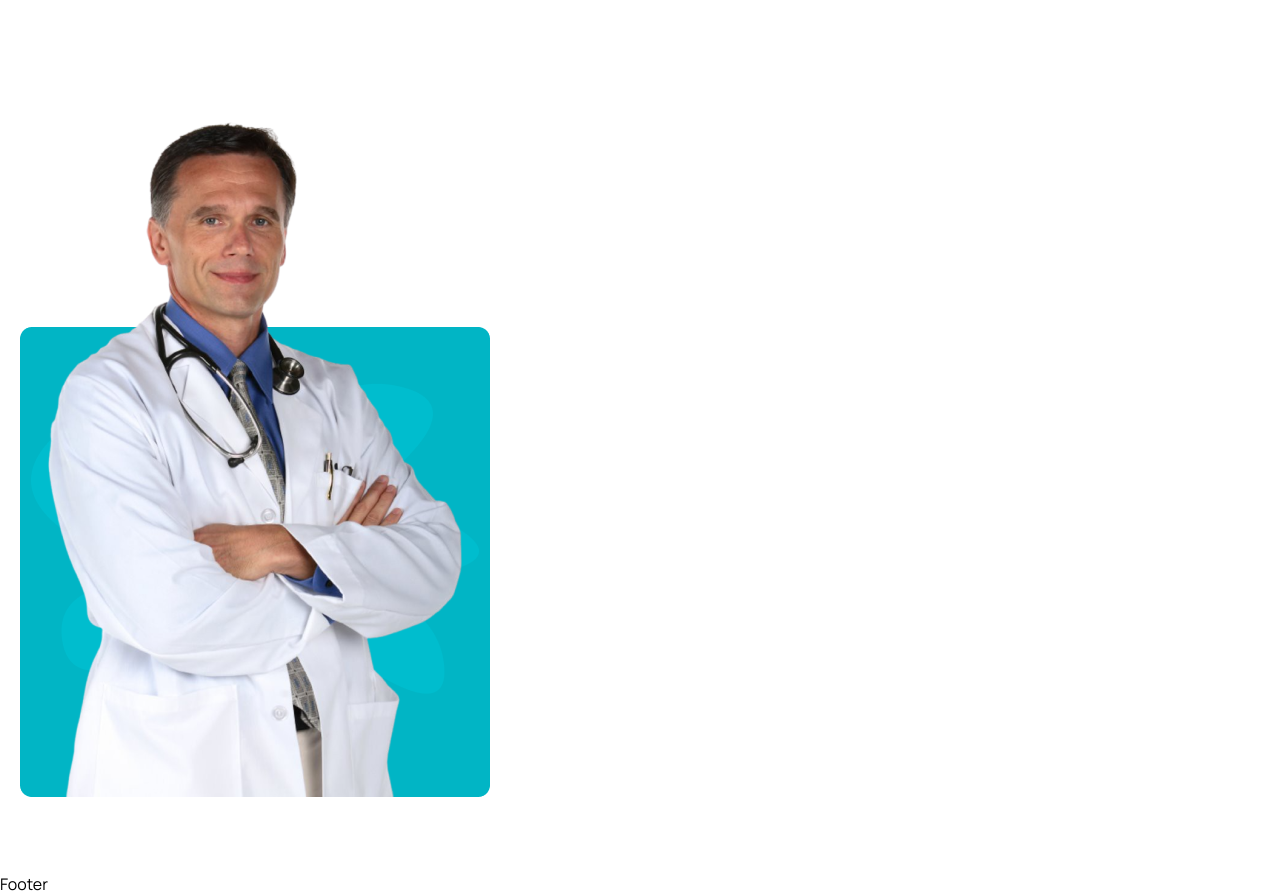
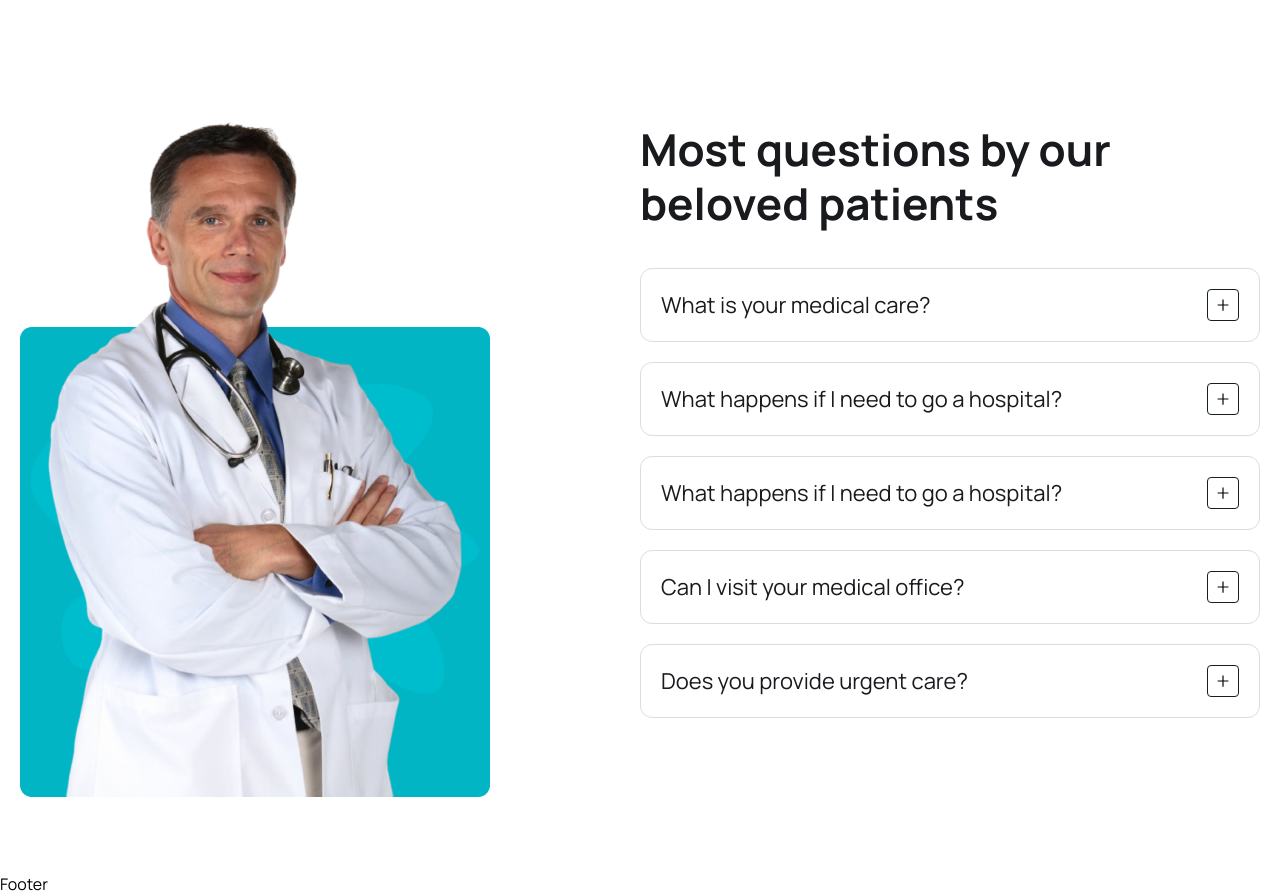
Before and after one commit to M-Alam116/Doctor-Appointment, a React (Vite) app in the folder frontend/: page / in a window 1280 px wide. Shown: the part 4700-5596 px from the top of the page. Built offline with nearby package versions, Linux system fonts and the light colour scheme; the HTML template or start-up script is replaced by a standard one.

Commit message:
FAQs section completed

```diff
--- /dev/null
+++ b/frontend/src/components/Faq/FaqItem.jsx
@@ -0,0 +1,39 @@
+import { useState } from "react";
+import { AiOutlineMinus, AiOutlinePlus } from "react-icons/ai";
+const FaqItem = ({ item }) => {
+  const [isOpen, setIsOpen] = useState(false);
+
+  const toggleAccordion = () => {
+    setIsOpen(!isOpen);
+  };
+
+  return (
+    <div className="p-3 lg:p-5 rounded-[12px] border border-solid border-[#D9DCE2] mb-5 cursor-pointer">
+      <div
+        className="flex items-center justify-between gap-5"
+        onClick={toggleAccordion}
+      >
+        <h4 className="text-[16px] leading-7 lg:text-[22px] lg:leading-8 text-headingColor">
+          {item.question}
+        </h4>
+        <div
+          className={`${
+            isOpen && "bg-primaryColor text-white border-none"
+          } w-7 h-7 lg:w-8 lg:h-8 border border-solid border-[#141F21] rounded flex items-center justify-center`}
+        >
+          {isOpen ? <AiOutlineMinus /> : <AiOutlinePlus />}
+        </div>
+      </div>
+
+      {isOpen && (
+        <div className="mt-4">
+          <p className="text-[14px] leading-6 lg:text-[16px] lg:leading-7 font-[400] text-textColor">
+            {item.content}
+          </p>
+        </div>
+      )}
+    </div>
+  );
+};
+
+export default FaqItem;
--- /dev/null
+++ b/frontend/src/components/Faq/FaqList.jsx
@@ -0,0 +1,13 @@
+import { faqs } from "../../assets/data/faqs";
+import FaqItem from "./FaqItem";
+const FaqList = () => {
+  return (
+    <ul className="mt-[38px]">
+      {faqs.map((item, index) => (
+        <FaqItem item={item} key={index} />
+      ))}
+    </ul>
+  );
+};
+
+export default FaqList;
--- a/frontend/src/pages/Home.jsx
+++ b/frontend/src/pages/Home.jsx
@@ -13,6 +13,7 @@
 import About from "../components/About/About";
 import ServiceList from "../components/Services/ServiceList";
 import DoctorList from "../components/Doctors/DoctorList";
+import FaqList from "../components/Faq/FaqList";
 
 const Home = () => {
   return (
@@ -271,6 +272,14 @@
             <div className="w-1/2 hidden md:block">
               <img src={faqImg} alt="" />
             </div>
+
+            <div className="w-full md:w-1/2">
+              <h2 className="heading">
+                Most questions by our beloved patients
+              </h2>
+
+              <FaqList />
+            </div>
           </div>
         </div>
       </section>
```
